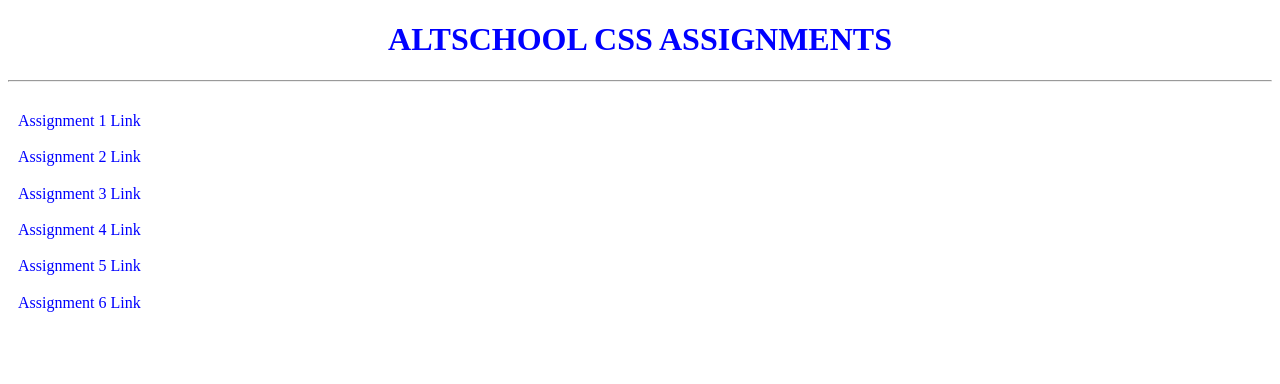
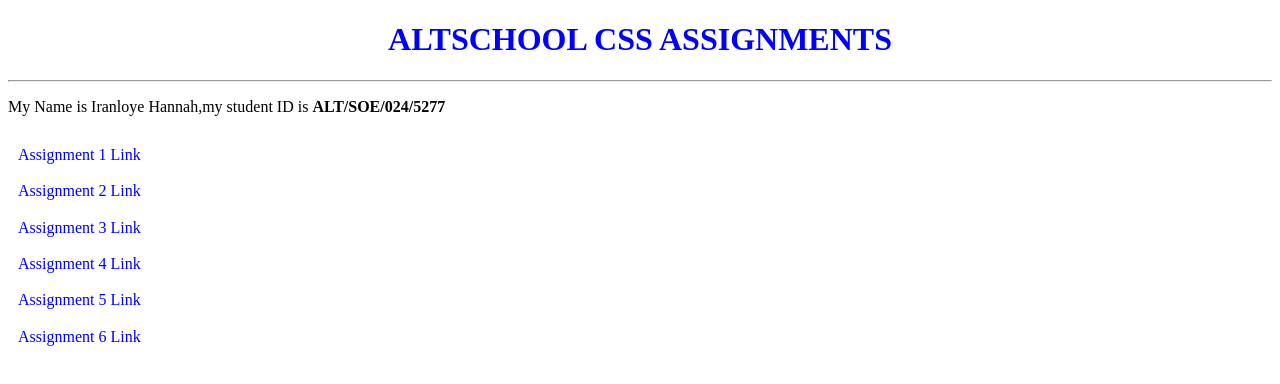
Before and after one commit to iranloyehannah/Css-main, a plain HTML site: page Index.html in a window 1280 px wide. Drawn offline with Linux system fonts and the light colour scheme.

Commit message:
Updated filename with changes

```diff
--- a/Index.html
+++ b/Index.html
@@ -36,7 +36,7 @@
         <h1> ALTSCHOOL CSS ASSIGNMENTS </h1>
         <hr>
     </header>
-
+    <p>My Name is Iranloye Hannah,my student ID is <b>ALT/SOE/024/5277</b></p>
    <main>
         <a href="./Assg 1.html" target="">Assignment 1 Link</a>
         <a href="./Assg 2.html" target="">Assignment 2 Link</a>
```
Also changed, not shown: 1 other file.
